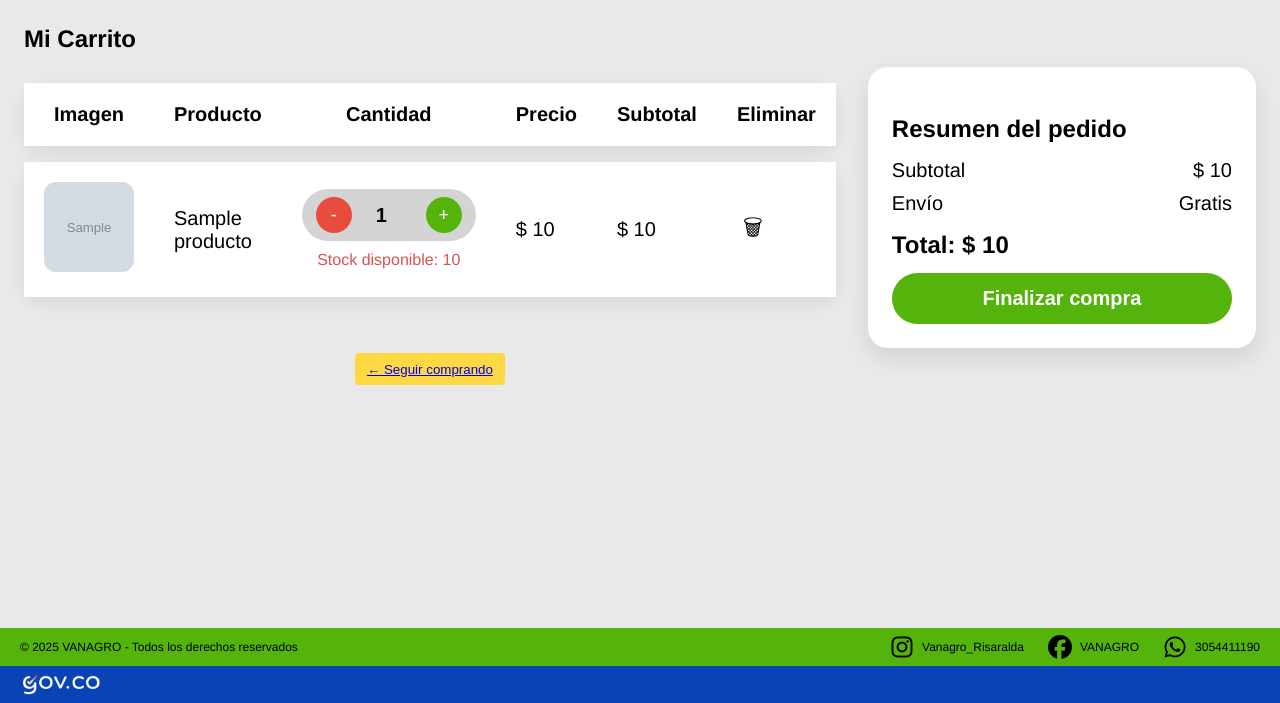
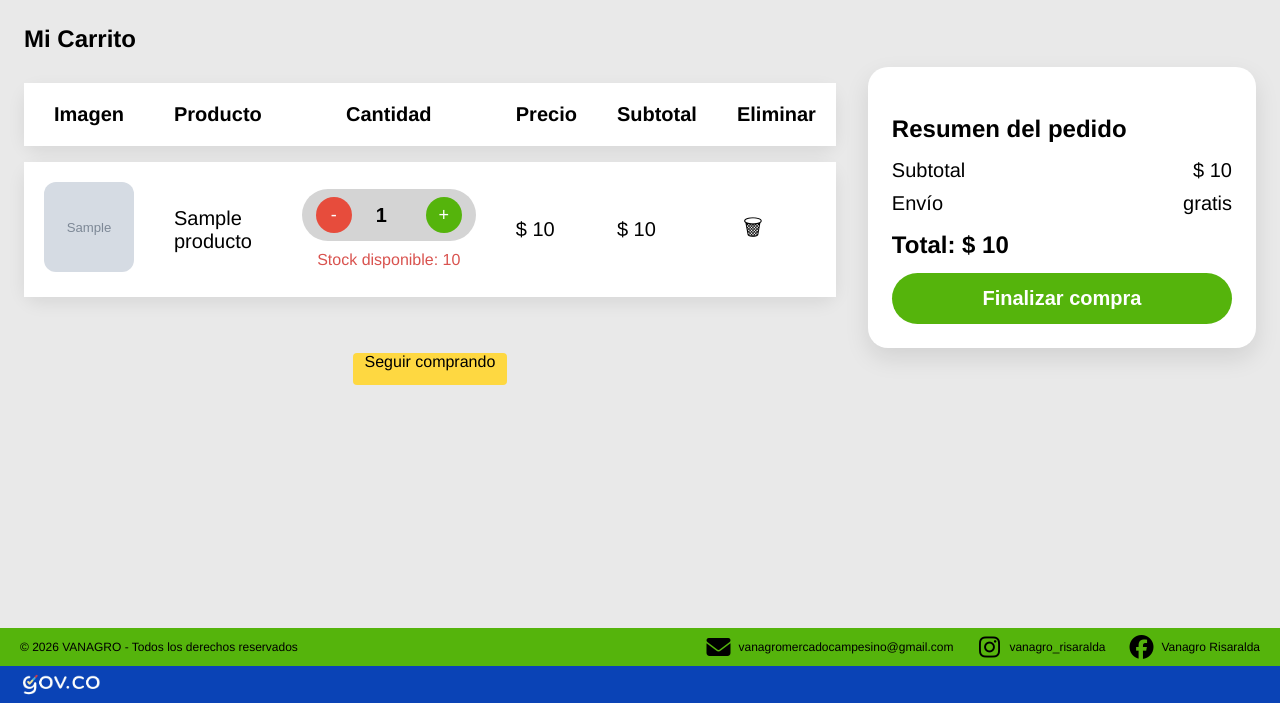
Before and after one commit to Portilla981/VangroEcomerce, a Django app: page /carrito/ in a window 1280 px wide. Shown: the part 97-800 px from the top of the page. Run offline with Django 5.2, Linux system fonts and the light colour scheme; a user stored in the database is signed in; tables that the repository leaves empty hold one stand-in row (values such as "Sample post"); grey boxes marked "Sample" are stand-in pictures.

Commit message:
Valentina: Actualiza textos en páginas y pop-ups

```diff
--- a/Vanagro_Ecomerce/templates/carrito/compra_exitosa.html
+++ b/Vanagro_Ecomerce/templates/carrito/compra_exitosa.html
@@ -10,12 +10,11 @@ Herencia de la plantilla base {% endcomment %}
     	{% comment %} mensaje del pago realizado {% endcomment %}
         <h2 class="texto-pago">¡Pago realizado con éxito!</h2>
         {% comment %} mensaje {% endcomment %}
-        <p>Tu pedido ha sido procesado correctamente.</p>
+        <p>Su pedido ha sido procesado correctamente.</p>
         {% comment %} Crea el botón para volver a la lista de productos {% endcomment %}
         <a href="{% url 'ver_productos' %}" class="btn-volver">
-            Volver a la tienda
+            Volver
         </a>
     </div>
 </div>
-
 {% endblock carrito %}
--- a/Vanagro_Ecomerce/templates/carrito/ver_carrito.html
+++ b/Vanagro_Ecomerce/templates/carrito/ver_carrito.html
@@ -17,11 +17,9 @@
 
     <link rel="stylesheet" href="https://cdnjs.cloudflare.com/ajax/libs/font-awesome/6.5.0/css/all.min.css" />
     <link rel="stylesheet" href="https://unpkg.com/leaflet/dist/leaflet.css" />
-
     <link rel="stylesheet" href="{% static 'css/main.css' %}" />
 
     <script src="https://unpkg.com/leaflet/dist/leaflet.js"></script>
-
     <script src="{% static 'js/cerrar_sesion.js' %}" defer></script>
     <script src="{% static 'js/carrito/acciones_carrito.js' %}" defer></script>
     <script src="{% static 'js/alertas/alert-sent.js' %}" defer></script>
@@ -33,28 +31,20 @@
 </head>
 
 <body>
-
     {% block navbar %}
         {% include 'components/navbar-profile_acciones.html' %}
     {% endblock navbar %}
 
     <div class="contenido_general">
-
         {% block carrito %}
-
         <div class="shopping-cart">
-
             <h2 class="shopping-cart__title">Mi Carrito</h2>
 
             {% if items %}
-
             <div class="shopping-cart__layout">
-
-        <!-- IZQUIERDA -->
+                <!-- IZQUIERDA: PRODUCTOS -->
                 <div class="shopping-cart__products">
-
                     <table class="shopping-cart__table">
-
                         <thead class="shopping-cart__thead">
                             <tr class="shopping-cart__row shopping-cart__row--head">
                                 <th class="shopping-cart__cell">Imagen</th>
@@ -65,120 +55,82 @@
                                 <th class="shopping-cart__cell">Eliminar</th>
                             </tr>
                         </thead>
-
                         <tbody class="shopping-cart__tbody">
                             {% for item in items %}
                             <tr class="shopping-cart__row" data-id="{{ item.id }}">
-
                                 <td class="shopping-cart__cell">
                                     {% if item.producto.imagen_producto %}
-                                <img class="shopping-cart__image"
-                                    src="{{ item.producto.imagen_producto.url }}">
+                                        <img class="shopping-cart__image" src="{{ item.producto.imagen_producto.url }}" alt="{{ item.producto.nombre_producto }}" />
                                     {% else %}
-                                <img class="shopping-cart__image"
-                                    src="/static/img/sin_imagen.png">
+                                        <img class="shopping-cart__image" src="{% static 'img/sin_imagen.png' %}" alt="Sin imagen" />
                                     {% endif %}
                                 </td>
-
                                 <td class="shopping-cart__cell">
                                     {{ item.producto.nombre_producto }}
                                 </td>
-
                                 <td class="shopping-cart__cell">
                                     <div class="shopping-cart__controls input-group">
-
                                         <button class="btn-restar">-</button>
-
-                                <input type="number"
-                                    class="cantidad-input"
-                                    value="{{ item.cantidad }}"
-                                    min="1"
-                                    max="{{ item.producto.stock }}"
-                                    step="1">
-
+                                        <input type="number" class="cantidad-input" value="{{ item.cantidad }}" min="1" max="{{ item.producto.stock }}" step="1">
                                         <button class="btn-sumar">+</button>
-
                                     </div>
-
                                     <div class="shopping-cart__stock mensaje-stock">
                                         <small class="stock-msg d-none">
                                             Stock disponible: {{ item.producto.stock }}
                                         </small>
                                     </div>
                                 </td>
-
                                 <td class="shopping-cart__cell">
                                     $ {{ item.producto.precio|floatformat:0|intcomma }}
                                 </td>
-
                                 <td class="shopping-cart__cell">
                                     $ {{ item.subtotal|floatformat:0|intcomma }}
                                 </td>
-
                                 <td class="shopping-cart__cell">
                                     <button class="btn-eliminar">🗑</button>
                                 </td>
-
                             </tr>
                             {% endfor %}
                         </tbody>
-
                     </table>
 
                     <div class="shopping-cart__actions buttons">
-
-                <button class="buttons__action--secondary btn-cancel">
-                    <a href="{% url 'ver_productos' %}">
-                        ← Seguir comprando
+                        <!-- Limpieza de estilos para quitar la raya del link -->
+                        <a href="{% url 'ver_productos' %}" class="buttons__action--secondary btn-cancel" style="text-decoration: none;">
+                            Seguir comprando
                         </a>
-                </button>
-
+                    </div>
                 </div>
 
-        </div>
-
-        <!-- DERECHA -->
+                <!-- DERECHA: RESUMEN -->
                 <div class="shopping-cart__summary">
-
                     <h3 class="shopping-cart__summary-title">Resumen del pedido</h3>
-
                     <div class="shopping-cart__summary-row">
                         <span>Subtotal</span>
                         <span>$ {{ total|floatformat:0|intcomma }}</span>
                     </div>
-
                     <div class="shopping-cart__summary-row">
                         <span>Envío</span>
-                <span>Gratis</span>
+                        <span>gratis</span>
                     </div>
-
                     <div class="shopping-cart__summary-total">
-                Total:
-                $ <span id="total-general">{{ total|floatformat:0|intcomma }}</span>
+                        Total: $ <span id="total-general">{{ total|floatformat:0|intcomma }}</span>
                     </div>
-
                     <button
                         class="shopping-cart__btn shopping-cart__btn--primary btn-confirmar"
                         data-url="{% url 'finalizar_compra' %}"
                         data-titulo="Registrar compra"
-                data-mensaje="¿Desea registrar los productos seleccionados?">
+                        data-mensaje="¿Desea comprar los productos seleccionados?">
                         Finalizar compra
                     </button>
-
                 </div>
-
             </div>
-
             {% else %}
-
             <div class="alert alert-warning">
                 Tu carrito está vacío.
             </div>
-
             {% endif %}
-
         </div>
-
         {% endblock carrito %}
     </div>
 
@@ -186,9 +138,7 @@
     {% include 'components/popup-acciones.html' %}
     {% include 'components/popup-django.html' %}
 
-</body>
-
     <script type="module" src="https://unpkg.com/ionicons@7.1.0/dist/ionicons/ionicons.esm.js"></script>
     <script nomodule src="https://unpkg.com/ionicons@7.1.0/dist/ionicons/ionicons.js"></script>
-
+</body>
 </html>
--- a/Vanagro_Ecomerce/templates/components/crear_tienda.html
+++ b/Vanagro_Ecomerce/templates/components/crear_tienda.html
@@ -101,7 +101,7 @@
                     class="buttons__action--secondary btn-cancel btn-confirmar"
                     data-url="{% url 'sesion_inicio' %}"
                     data-titulo="Cancelar creación"
-                    data-mensaje="La información ingresada no se guardará.">
+                    data-mensaje="La información ingresada no será guardada.">
                     Cancelar
                 </button>
 
@@ -110,7 +110,7 @@
                     class="buttons__action--primary btn-save btn-confirmar"
                     data-form="form-register__tienda"
                     data-titulo="Confirmar creación"
-                    data-mensaje="¿Desea crear esta finca productora?">
+                    data-mensaje="¿Está seguro de que desea crear esta finca productora?">
                     Crear finca productora
                 </button>
             </div>
--- a/Vanagro_Ecomerce/templates/components/footer_vanagro.html
+++ b/Vanagro_Ecomerce/templates/components/footer_vanagro.html
@@ -1,27 +1,65 @@
-{% load static %}
-
+<!--{% load static %}
 <footer class="footer-vanagro">
   <div class="footer-vanagro__content">
+
     <div class="footer-vanagro__text">
       <p class="footer-vanagro__parafo">© 2025 VANAGRO - Todos los derechos reservados</p>
     </div>
+
     <div class="footer-vanagro__social">
+
       <a href="https://www.instagram.com/" target="_blank" class="footer-vanagro__icon">
         <i class="fab fa-instagram"></i>
         <span>Vanagro_Risaralda</span>
-      </a>
-      <a href="https://www.facebook.com/" target="_blank" class="footer-vanagro__icon">
+      </a>-->
+
+      <!--<a href="https://www.facebook.com/" target="_blank" class="footer-vanagro__icon">
         <i class="fab fa-facebook"></i>
         <span>VANAGRO</span>
-      </a>
-      <a href="https://wa.me/573054411190" target="_blank" class="footer-vanagro__icon">
+      </a>-->
+      <!--<a href="https://wa.me/573054411190" target="_blank" class="footer-vanagro__icon">
         <i class="fab fa-whatsapp"></i>
         <span>3054411190</span>
-      </a>
-    </div>
+      </a>-->
+    <!--</div>
   </div>
   <div class="logo_gov">
     <img class="image_gov" src="{% static 'img/interfaz_vanagro/govco2.png'%}" alt="">
-</div>
+  </div>
   {% comment %} <div class="footer-vanagro__gov"></div> {% endcomment %}
+</footer>-->
+
+{% load static %}
+<footer class="footer-vanagro">
+  <!-- FRANJA VERDE: Información y Redes -->
+    <div class="footer-vanagro__content">
+        <div class="footer-vanagro__text">
+          <p class="footer-vanagro__parafo">© {% now "Y" %} VANAGRO - Todos los derechos reservados</p>
+        </div>
+
+        <div class="footer-vanagro__social">
+            <!-- Correo Oficial -->
+            <a href="mailto:vanagromercadocampesino@gmail.com" class="footer-vanagro__icon">
+                <i class="fas fa-envelope"></i>
+                <span>vanagromercadocampesino@gmail.com</span>
+            </a>
+
+            <!-- Instagram -->
+            <a href="https://instagram.com" target="_blank" class="footer-vanagro__icon">
+                <i class="fab fa-instagram"></i>
+                <span>vanagro_risaralda</span>
+            </a>
+
+            <!-- Facebook -->
+            <a href="https://facebook.com" target="_blank" class="footer-vanagro__icon">
+                <i class="fab fa-facebook"></i>
+                <span>Vanagro Risaralda</span>
+            </a>
+        </div>
+    </div>
+
+    <!-- FRANJA AZUL: Logo Institucional -->
+    <div class="logo_gov">
+        <img class="image_gov" src="{% static 'img/interfaz_vanagro/govco2.png' %}" alt="Logo GOV.CO">
+    </div>
 </footer>
```
Also changed, not shown: Vanagro_Ecomerce/templates/carrito/finalizar_compra.html (+10 -8 lines), Vanagro_Ecomerce/templates/components/activar_cuenta.html (+8 -6 lines), Vanagro_Ecomerce/templates/components/card-producto_buscar.html (+3 -5 lines), Vanagro_Ecomerce/templates/usuario/registro.html (+4 -4 lines), Vanagro_Ecomerce/templates/components/card-producto.html (line endings or trailing spaces). Lines whose indentation alone changed are shown as unchanged.
